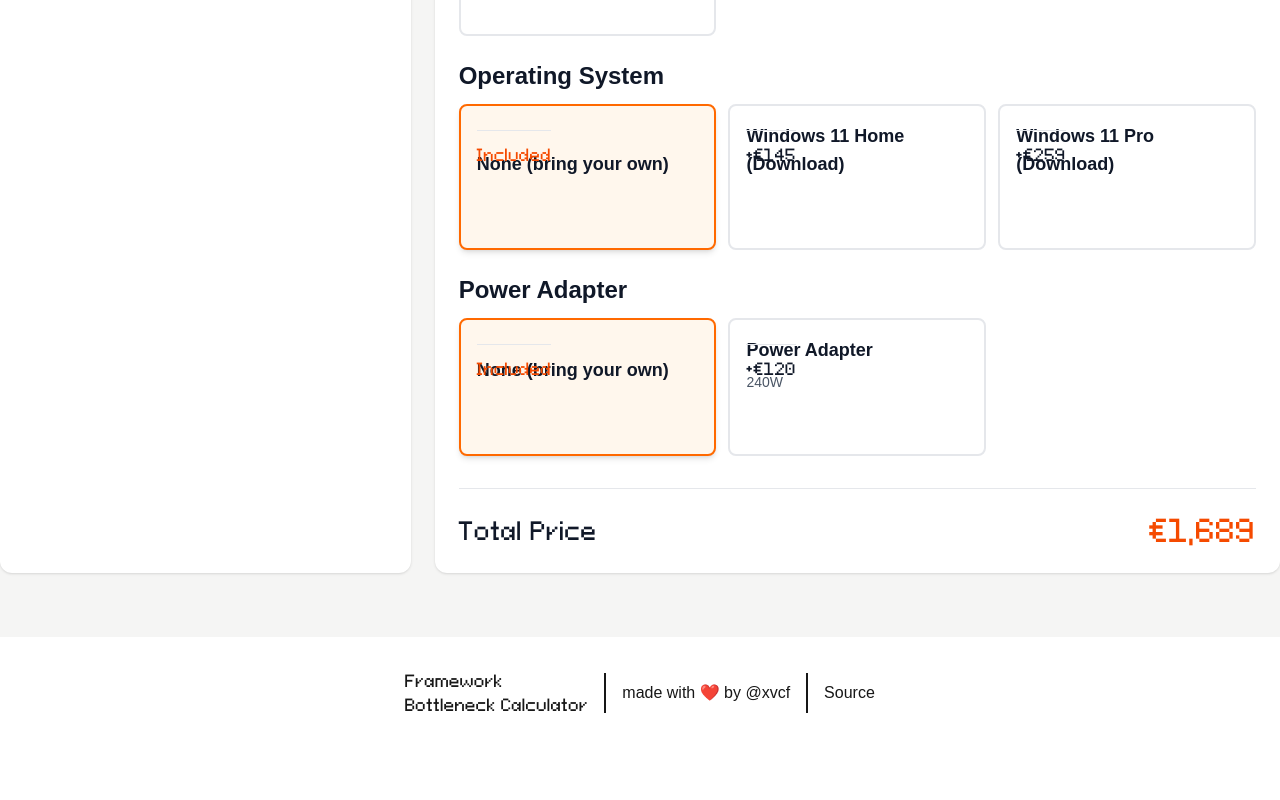
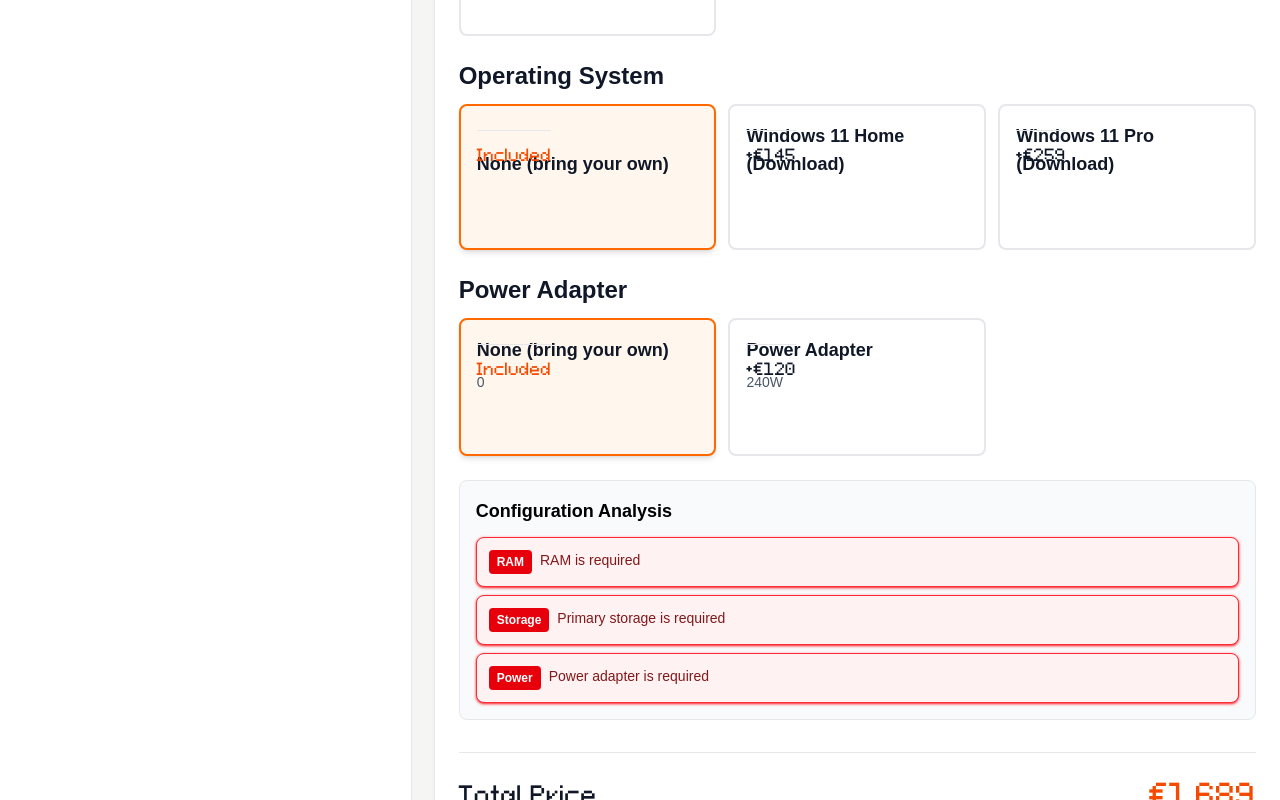
Before and after one commit to RafaeloxMC/framework-bottleneck-calculator, a Next.js app: page / in a window 1280 px wide. Shown: the part 3673-4473 px from the top of the page. Before the commit the page ends 4422 px from the top, so only its background shows below. Built offline with nearby package versions, Linux system fonts and the light colour scheme.

Commit message:
Add bottleneck calculation logic

```diff
--- a/src/components/configure.tsx
+++ b/src/components/configure.tsx
@@ -1,14 +1,9 @@
-/* eslint-disable @typescript-eslint/no-explicit-any */
 "use client";
 import { ConfigType } from "@/util/types";
-import React, { useEffect, useState } from "react";
+import { useEffect, useState } from "react";
+import { analyzeBottlenecks } from "@/util/bottleneckCalculator";
 
-function Configure() {
-	const [configData, setConfigData] = useState<ConfigType | null>(null);
-	const [selectedModel, setSelectedModel] = useState<string>("16");
-	const [selectedConfig, setSelectedConfig] = useState<number>(0);
-
-	const getInitialOptions = () => ({
+const INITIAL_OPTIONS = {
 	cpu: 0,
 	display: 0,
 	expansion_bay: 0,
@@ -17,20 +12,20 @@ function Configure() {
 	secondary_storage: 0,
 	os: 0,
 	power_adapter: 0,
-	});
+};
 
-	const [selectedOptions, setSelectedOptions] = useState(getInitialOptions());
+function Configure() {
+	const [configData, setConfigData] = useState<ConfigType | null>(null);
+	const [selectedModel, setSelectedModel] = useState("16");
+	const [selectedConfig, setSelectedConfig] = useState(0);
+	const [selectedOptions, setSelectedOptions] = useState(INITIAL_OPTIONS);
 
 	useEffect(() => {
 		fetch("/data/configs.json")
 			.then((res) => res.json())
 			.then((data) => setConfigData(data))
 			.catch((err) => console.error("Failed to load configs:", err));
-	});
-
-	const resetOptions = () => {
-		setSelectedOptions(getInitialOptions());
-	};
+	}, []);
 
 	if (!configData) {
 		return (
@@ -50,42 +45,37 @@ function Configure() {
 	const currentModelConfigs = configData[selectedModel];
 	const currentConfig = currentModelConfigs?.[selectedConfig];
 
+	const bottleneckWarnings = currentConfig
+		? analyzeBottlenecks(currentConfig, selectedOptions)
+		: [];
+
 	const calculateTotal = () => {
 		if (!currentConfig) return 0;
-		let total = currentConfig.price;
 
-		if (currentConfig.cpu)
-			total += currentConfig.cpu[selectedOptions.cpu]?.price || 0;
-		if (currentConfig.display)
-			total += currentConfig.display[selectedOptions.display]?.price || 0;
-		if (currentConfig.expansion_bay)
-			total +=
-				currentConfig.expansion_bay[selectedOptions.expansion_bay]
-					?.price || 0;
+		const components = [
+			currentConfig.cpu?.[selectedOptions.cpu],
+			currentConfig.display?.[selectedOptions.display],
+			currentConfig.expansion_bay?.[selectedOptions.expansion_bay],
+			currentConfig.ram[selectedOptions.ram],
+			currentConfig.primary_storage[selectedOptions.primary_storage],
+			currentConfig.secondary_storage?.[
+				selectedOptions.secondary_storage
+			],
+			currentConfig.os[selectedOptions.os],
+			currentConfig.power_adapter[selectedOptions.power_adapter],
+		];
 
-		total += currentConfig.ram[selectedOptions.ram]?.price || 0;
-		total +=
-			currentConfig.primary_storage[selectedOptions.primary_storage]
-				?.price || 0;
-		if (
-			currentConfig.secondary_storage &&
-			currentConfig.secondary_storage.length > 0
-		)
-			total +=
-				currentConfig.secondary_storage[
-					selectedOptions.secondary_storage
-				]?.price || 0;
-		total += currentConfig.os[selectedOptions.os]?.price || 0;
-		total +=
-			currentConfig.power_adapter[selectedOptions.power_adapter]?.price ||
-			0;
+		return (
+			currentConfig.price +
+			components.reduce((sum, comp) => sum + (comp?.price ?? 0), 0)
+		);
+	};
 
-		return total;
-	};
+	type Option = Record<string, string | number | undefined>;
 
 	const renderSelectField = (
 		label: string,
-		options: any[],
+		options: Option[],
 		selectedIndex: number,
 		onChange: (index: number) => void
 	) => (
@@ -94,59 +84,69 @@ function Configure() {
 				{label}
 			</label>
 			<div className="gap-3 grid grid-cols-1 sm:grid-cols-2 lg:grid-cols-3">
-				{options.map((option, index) => (
+				{options.map((option, index) => {
+					const isSelected = selectedIndex === index;
+					return (
 						<button
 							key={index}
 							onClick={() => onChange(index)}
 							className={`p-4 border-2 rounded-lg text-left transition-all flex flex-col justify-end ${
-							selectedIndex === index
+								isSelected
 									? "border-orange-500 bg-orange-50 shadow-md"
 									: "border-gray-200 bg-white hover:border-gray-300 hover:shadow-sm"
 							}`}
 						>
 							<h3 className="font-bold text-lg mb-2 text-gray-900">
-							{option.name ?? "Option"}
+								{option.name || "Option"}
 							</h3>
 							<div className="text-sm text-gray-600 space-y-1">
-							{option.cores && <div>Cores: {option.cores}</div>}
-							{option.speed && <div>Up to {option.speed}GHz</div>}
+								{option.cores && (
+									<div>Cores: {option.cores}</div>
+								)}
+								{option.speed && (
+									<div>Up to {option.speed}GHz</div>
+								)}
 								{option.resolution && (
 									<div>{option.resolution}px</div>
 								)}
 								{option.refresh_rate && (
 									<div>{option.refresh_rate}Hz</div>
 								)}
-							{option.vram > 0 && (
+								{option.vram && Number(option.vram) > 0 && (
 									<div>
 										{option.vram}GB {option.vram_technology}
 									</div>
 								)}
-							{option.size > 0 && (
+								{option.size && Number(option.size) > 0 && (
 									<div>Capacity: {option.size}GB</div>
 								)}
 								{option.technology && option.frequency && (
 									<div>
-									{option.technology} {option.frequency}MHz
+										{option.technology} {option.frequency}
+										MHz
 									</div>
 								)}
 								{option.kit && <div>{option.kit}GB</div>}
-							{option.watts > 0 && <div>{option.watts}W</div>}
+								{option.watts && Number(option.watts) > 0 && (
+									<div>{option.watts}W</div>
+								)}
 							</div>
 							<div className="pt-3 border-t border-gray-200 mt-2 sticky bottom-0">
 								<span
 									className={`font-semibold font-framework-pixel ${
-									selectedIndex === index
+										isSelected
 											? "text-orange-600"
 											: "text-gray-900"
 									}`}
 								>
-								{option.price > 0
+									{Number(option.price) > 0
 										? `+€${option.price}`
 										: "Included"}
 								</span>
 							</div>
 						</button>
-				))}
+					);
+				})}
 			</div>
 		</div>
 	);
@@ -181,7 +181,9 @@ function Configure() {
 											onClick={() => {
 												setSelectedModel(model);
 												setSelectedConfig(0);
-												resetOptions();
+												setSelectedOptions(
+													INITIAL_OPTIONS
+												);
 											}}
 											className={`w-full px-4 py-3 rounded-lg font-medium transition-colors ${
 												selectedModel === model
@@ -209,7 +211,9 @@ function Configure() {
 																setSelectedConfig(
 																	index
 																);
-																resetOptions();
+																setSelectedOptions(
+																	INITIAL_OPTIONS
+																);
 															}}
 															className={`w-full px-3 py-2 rounded-lg text-sm font-medium transition-colors ${
 																selectedConfig ===
@@ -333,6 +337,89 @@ function Configure() {
 													})
 											)}
 
+										{bottleneckWarnings.length > 0 && (
+											<div className="mt-6 p-4 bg-gray-50 rounded-lg border border-gray-200">
+												<h4 className="font-semibold text-lg mb-3 flex items-center gap-2">
+													Configuration Analysis
+												</h4>
+												<div className="space-y-2">
+													{bottleneckWarnings.map(
+														(warning, index) => (
+															<div
+																key={index}
+																className={`p-3 rounded-lg border shadow ${
+																	warning.type ===
+																	"error"
+																		? "bg-red-50 border-red-500 shadow-red-500"
+																		: warning.type ===
+																		  "warning"
+																		? "bg-yellow-50 border-yellow-500 shadow-yellow-500"
+																		: "bg-gray-100 border-gray-500 shadow-gray-500"
+																}`}
+															>
+																<div className="flex items-start gap-2">
+																	<div className="flex-1">
+																		<div className="flex flex-row gap-2">
+																			<span
+																				className={`font-semibold text-xs px-2 py-1 rounded ${
+																					warning.type ===
+																					"error"
+																						? "bg-red-600 text-white"
+																						: warning.type ===
+																						  "warning"
+																						? "bg-yellow-600 text-white"
+																						: "bg-gray-600 text-white"
+																				}`}
+																			>
+																				{
+																					warning.component
+																				}
+																			</span>
+																			<p
+																				className={`text-sm font-medium ${
+																					warning.type ===
+																					"error"
+																						? "text-red-900"
+																						: warning.type ===
+																						  "warning"
+																						? "text-yellow-900"
+																						: "text-gray-900"
+																				}`}
+																			>
+																				{
+																					warning.message
+																				}
+																			</p>
+																		</div>
+																		{warning.suggestion && (
+																			<p
+																				className={`text-xs mt-1 ${
+																					warning.type ===
+																					"error"
+																						? "text-red-700"
+																						: warning.type ===
+																						  "warning"
+																						? "text-yellow-700"
+																						: "text-gray-700"
+																				}`}
+																			>
+																				<span className="font-bold">
+																					Tip:
+																				</span>{" "}
+																				{
+																					warning.suggestion
+																				}
+																			</p>
+																		)}
+																	</div>
+																</div>
+															</div>
+														)
+													)}
+												</div>
+											</div>
+										)}
+
 										<div className="mt-8 pt-6 border-t border-gray-200">
 											<div className="flex justify-between items-center">
 												<span className="text-2xl font-framework-pixel text-gray-900">
--- /dev/null
+++ b/src/util/bottleneckCalculator.ts
@@ -0,0 +1,160 @@
+export interface BottleneckWarning {
+	type: "error" | "warning" | "info";
+	component: string;
+	message: string;
+	suggestion?: string;
+}
+
+interface ComponentSelection {
+	cpu: number;
+	display: number;
+	expansion_bay: number;
+	ram: number;
+	primary_storage: number;
+	secondary_storage: number;
+	power_adapter: number;
+}
+
+interface Config {
+	cpu?: Array<{ cores: number; price: number }>;
+	display?: Array<{ refresh_rate: number }>;
+	expansion_bay?: Array<{ vram: number }>;
+	ram: Array<{ size?: number; price: number }>;
+	primary_storage: Array<{ size: number }>;
+	secondary_storage?: Array<{ size: number }>;
+	power_adapter: Array<{ watts: number }>;
+}
+
+const THRESHOLDS = {
+	MIN_RAM_HIGH_CORE: 32,
+	MIN_RAM_MID_CORE: 16,
+	GPU_MIN_RAM: 32,
+	GPU_MIN_POWER: 240,
+	HIGH_REFRESH: 120,
+	MIN_GPU_VRAM: 8,
+	RAM_STORAGE_RATIO_HIGH: 8,
+	RAM_STORAGE_RATIO_LOW: 0.03125,
+	HIGH_RAM: 64,
+	LOW_STORAGE: 500,
+	HIGH_STORAGE: 2048,
+} as const;
+
+export function analyzeBottlenecks(
+	config: Config,
+	selectedOptions: ComponentSelection
+): BottleneckWarning[] {
+	const warnings: BottleneckWarning[] = [];
+
+	const cpu = config.cpu?.[selectedOptions.cpu];
+	const gpu = config.expansion_bay?.[selectedOptions.expansion_bay];
+	const ram = config.ram[selectedOptions.ram];
+	const primaryStorage =
+		config.primary_storage[selectedOptions.primary_storage];
+	const powerAdapter = config.power_adapter[selectedOptions.power_adapter];
+	const display = config.display?.[selectedOptions.display];
+
+	if (!ram?.size) {
+		warnings.push({
+			type: "error",
+			component: "RAM",
+			message: "RAM is required",
+		});
+	}
+
+	if (!primaryStorage?.size) {
+		warnings.push({
+			type: "error",
+			component: "Storage",
+			message: "Primary storage is required",
+		});
+	}
+
+	if (!powerAdapter?.watts) {
+		warnings.push({
+			type: "error",
+			component: "Power",
+			message: "Power adapter is required",
+		});
+		return warnings;
+	}
+
+	if (cpu && ram.size) {
+		if (cpu.cores >= 12 && ram.size < THRESHOLDS.MIN_RAM_HIGH_CORE) {
+			warnings.push({
+				type: "warning",
+				component: "RAM",
+				message: `${cpu.cores}-core CPU may be limited by ${ram.size}GB RAM`,
+			});
+		}
+	}
+
+	if (gpu?.vram) {
+		if (
+			ram.size &&
+			gpu.vram >= THRESHOLDS.MIN_GPU_VRAM &&
+			ram.size < THRESHOLDS.GPU_MIN_RAM
+		) {
+			warnings.push({
+				type: "warning",
+				component: "RAM",
+				message: `${THRESHOLDS.GPU_MIN_RAM}GB+ system RAM usually recommended for ${gpu.vram}GB GPU`,
+			});
+		}
+
+		if (cpu && cpu.cores <= 6 && gpu.vram >= THRESHOLDS.MIN_GPU_VRAM) {
+			warnings.push({
+				type: "error",
+				component: "CPU",
+				message: `${cpu.cores}-core CPU will bottleneck ${gpu.vram}GB GPU`,
+			});
+		}
+
+		if (powerAdapter.watts < THRESHOLDS.GPU_MIN_POWER) {
+			warnings.push({
+				type: "error",
+				component: "Power",
+				message: `${gpu.vram}GB GPU requires at least ${THRESHOLDS.GPU_MIN_POWER}W power adapter`,
+			});
+		}
+
+		if (
+			(display?.refresh_rate ?? 0) >= THRESHOLDS.HIGH_REFRESH &&
+			gpu.vram < THRESHOLDS.MIN_GPU_VRAM
+		) {
+			warnings.push({
+				type: "info",
+				component: "Display",
+				message: `${
+					display?.refresh_rate ?? 0
+				}Hz display may not reach full potential with ${
+					gpu.vram
+				}GB GPU`,
+			});
+		}
+	}
+
+	if (ram.size && primaryStorage?.size) {
+		if (
+			ram.size >= THRESHOLDS.HIGH_RAM &&
+			primaryStorage.size <= THRESHOLDS.LOW_STORAGE
+		) {
+			warnings.push({
+				type: "warning",
+				component: "Storage",
+				message: `${ram.size}GB RAM with only ${primaryStorage.size}GB storage is unbalanced`,
+				suggestion: `Consider upgrading to at least 1024GB storage to match your RAM capacity`,
+			});
+		}
+
+		if (primaryStorage.size >= THRESHOLDS.HIGH_STORAGE && ram.size < 32) {
+			warnings.push({
+				type: "info",
+				component: "RAM",
+				message: `${primaryStorage.size}GB storage would benefit from more than ${ram.size}GB RAM`,
+				suggestion: `32GB+ RAM recommended for large storage configurations. Performance might suffer from this.`,
+			});
+		}
+	}
+
+	return warnings;
+}
```
Lines whose indentation alone changed are shown as unchanged.
